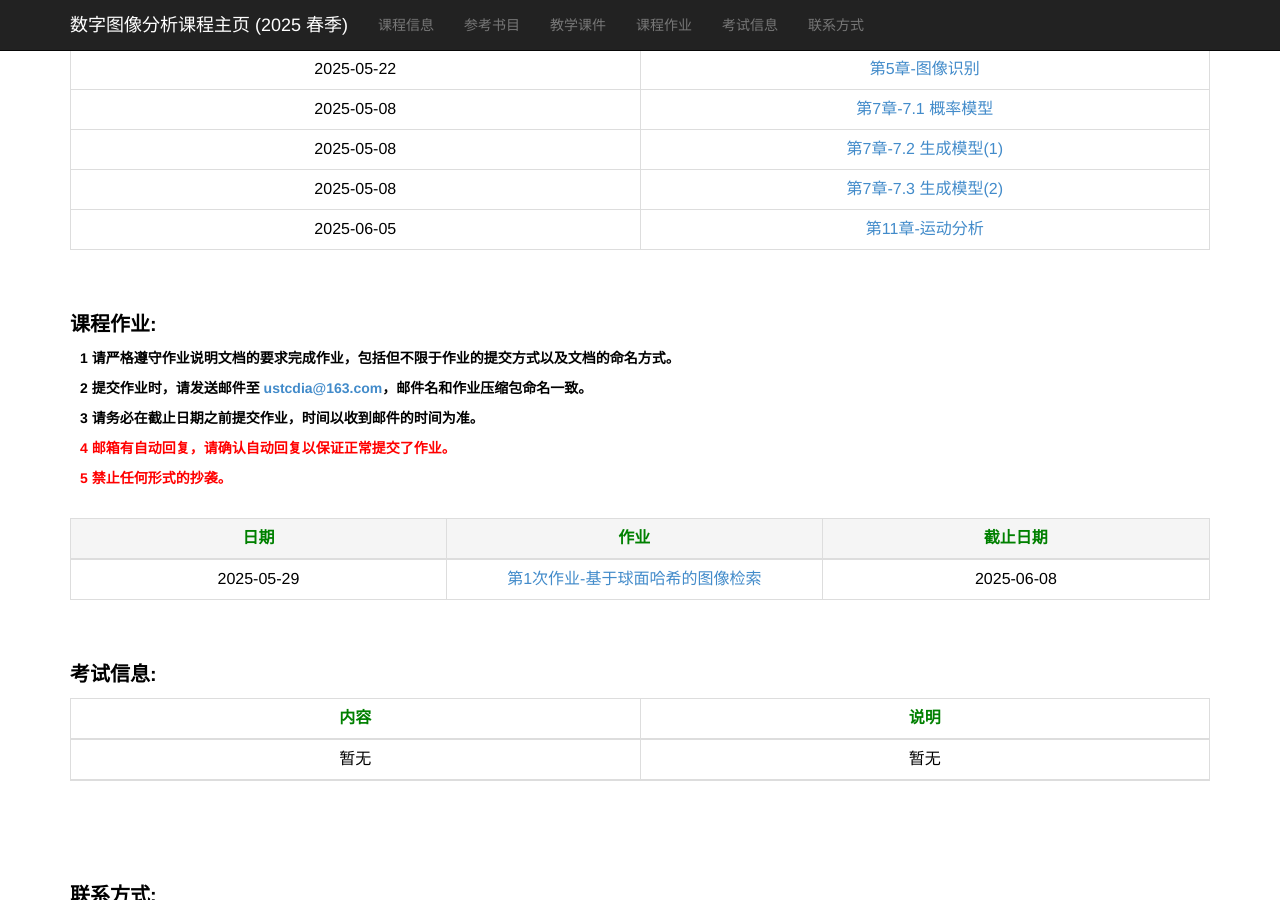
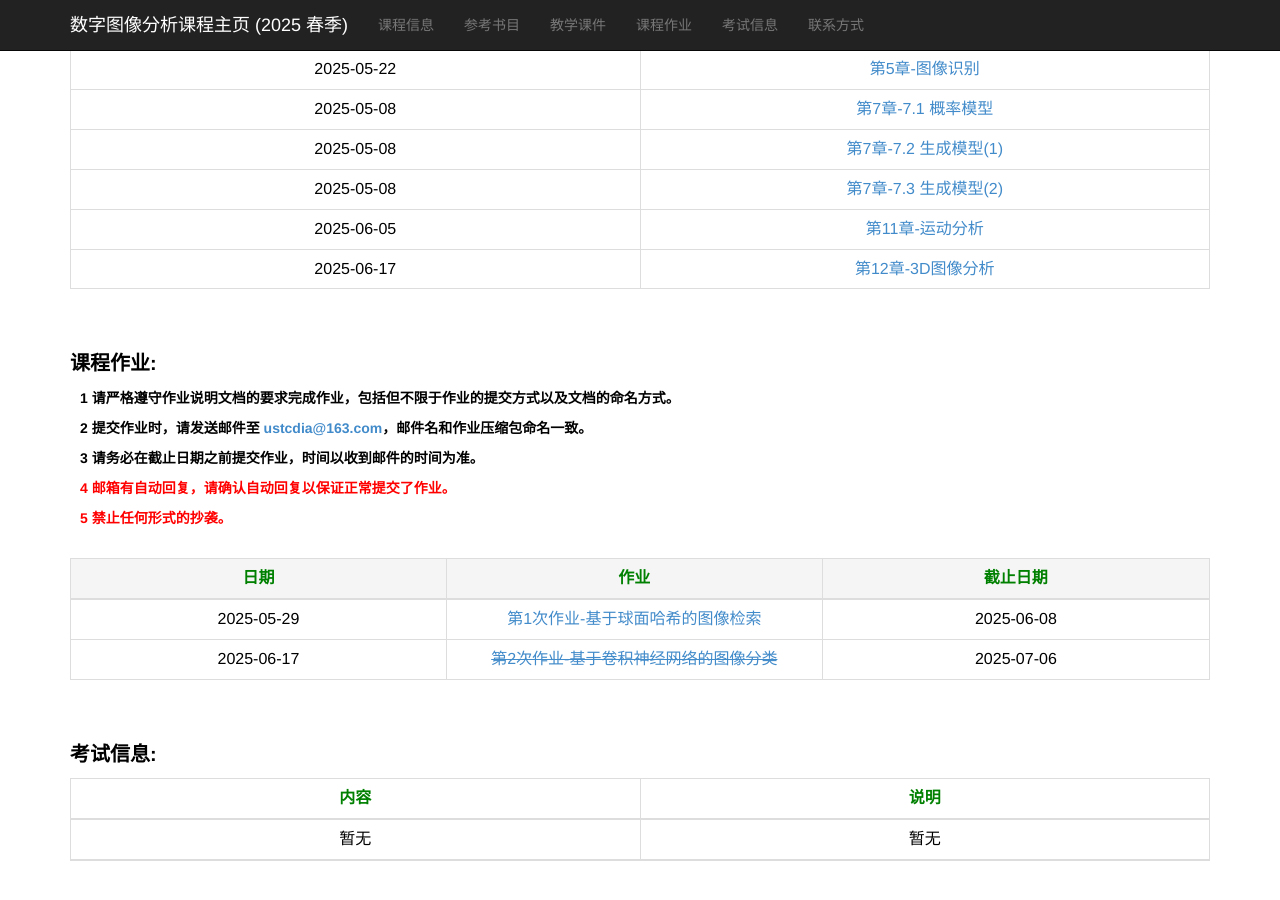
Before and after one commit to ustc-dia/ustc-dia.github.io, a Jekyll site: the page index.html, which Jekyll copies as it is, in a window 1280 px wide and 900 px high, scrolled down 1193 px. Built offline with Jekyll 4.4.1, drawn with Linux system fonts in a browser that asks for light colours.

Commit message:
Update index.html

```diff
--- a/index.html
+++ b/index.html
@@ -247,11 +247,13 @@
                     <td><a href="./slides_2025_spring/第11章 运动分析.pdf" target="_blank">第11章-运动分析</a></td>
                 </tr>
 
+
+                <tr>
+                    <td>2025-06-17</td>
+                    <td><a href="./slides_2025_spring/第10章 3D图像分析.pdf" target="_blank">第12章-3D图像分析</a></td>
+                </tr>
+
                 <!--
-                <tr>
-                    <td>2024-12-19</td>
-                    <td><a href="./slides_2024_autumn/第10章-图像识别.pdf" target="_blank">第10章-图像识别</a></td>
-                </tr>
                 <tr>
                     <td>2024-12-26</td>
                     <td><a href="./slides_2024_autumn/第13章 目标跟踪.pdf" target="_blank">第13章-目标跟踪</a></td>
@@ -295,12 +297,13 @@
                     <td><a href="./homeworks_2025_spring/DIA第1次作业-2025春.pptx" target="_blank">第1次作业-基于球面哈希的图像检索</a></td>
                     <td>2025-06-08</td>
                 </tr>
+
+                <tr>
+                    <td>2025-06-17</td>
+                    <td><a href="./homeworks_2025_spring/DIA第2次作业.pptx" target="_blank"><del>第2次作业-基于卷积神经网络的图像分类</del></a></td>
+                    <td>2025-07-06</td>
+                </tr>
                 <!--
-                <tr>
-                    <td>2024-12-26</td>
-                    <td><a href="./homework_2024_autumn/DIA第2次作业-2024秋.pptx" target="_blank"><del>第2次作业-基于球面哈希的图像检索</del></a></td>
-                    <td>2025-01-05</td>
-                </tr>
                 <tr>
                     <td>2024-12-29</td>
                     <td><a href="./homework_2024_autumn/DIA第2次作业-2024秋-new.pptx" target="_blank">第2次作业-基于球面哈希的图像检索</a></td>
```
